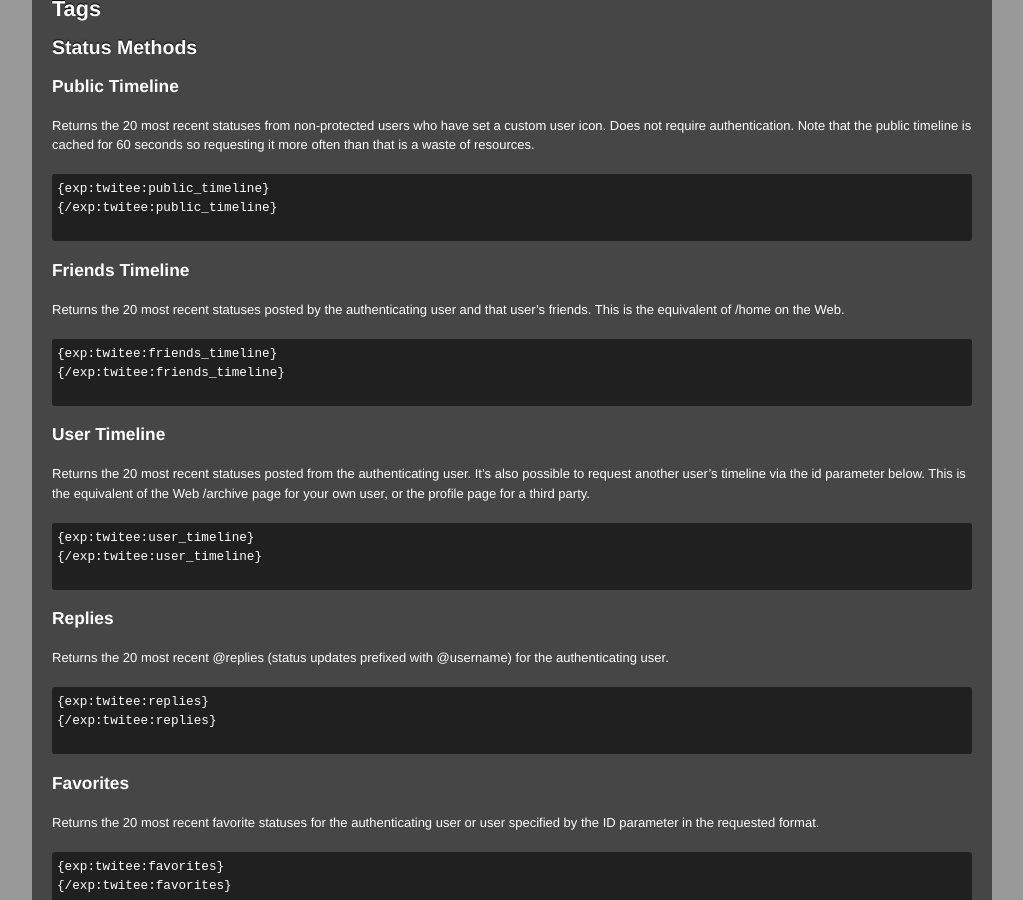
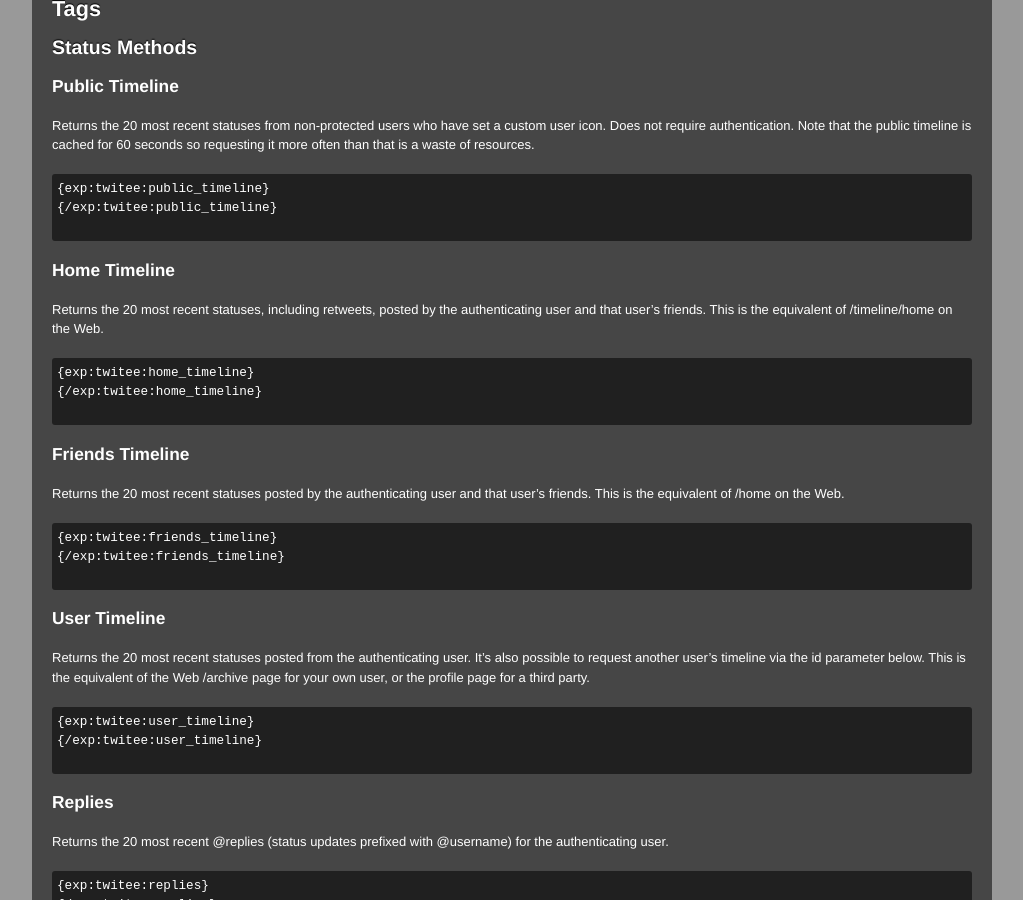
Before and after one commit to shapeshed/shapeshed.github.com, a Jekyll site: the page built from _posts/2009-08-05-twitee.markdown, in a window 1280 px wide and 900 px high, scrolled down 940 px. Shown: the whole window, without its empty margins (128-1151 px from the left). Built offline with Jekyll 4.4.1, drawn with Linux system fonts in a browser that asks for light colours; nearby versions of some CDN libraries; Markdown is read by kramdown in place of the engine named in the settings; comment, search, counter and statistics services are not loaded; some of the changed text lies outside the part shown.

Commit message:
adding home_timeline method to twit-ee

```diff
--- a/_posts/2009-08-05-twitee.markdown
+++ b/_posts/2009-08-05-twitee.markdown
@@ -62,6 +62,13 @@ Returns the 20 most recent statuses from non-protected users who have set a cust
 
 	{exp:twitee:public_timeline}
 	{/exp:twitee:public_timeline}
+
+#### Home Timeline ####
+
+Returns the 20 most recent statuses, including retweets, posted by the authenticating user and that user's friends. This is the equivalent of /timeline/home on the Web.
+
+	{exp:twitee:home_timeline}
+	{/exp:twitee:home_timeline}
 
 #### Friends Timeline ####
 
```
Also changed, not shown: other parts of _posts/2009-08-05-twitee.markdown (+1 -1 lines).
